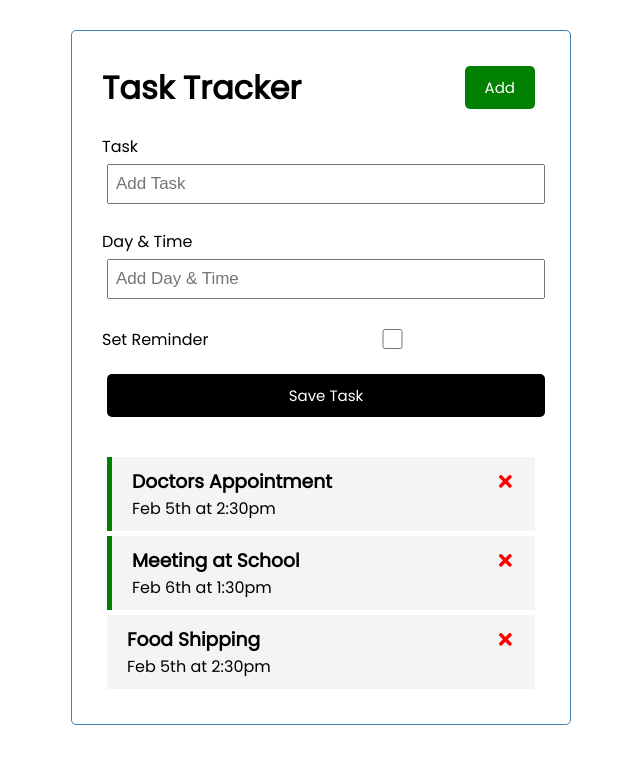
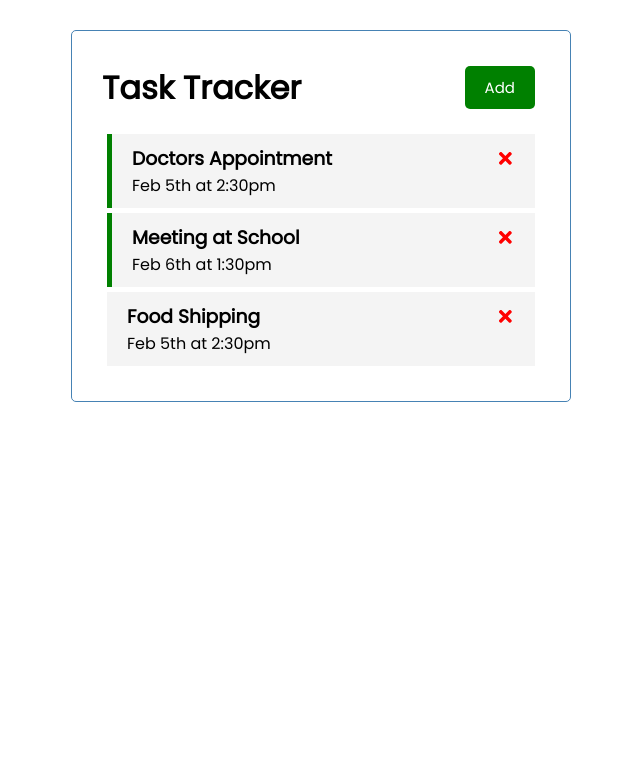
Before and after one commit to gbejula/task-tracker, a React (Create React App) app: page / in a window 1280 px wide. Shown: the top 764 px of the page, without its empty margins (319-959 px from the left). Built offline with nearby package versions, Linux system fonts and the light colour scheme.

Commit message:
completed toggle of add task button

```diff
--- a/src/App.js
+++ b/src/App.js
@@ -3,7 +3,8 @@ import Header from './components/Header';
 import Tasks from './components/Tasks';
 import AddTask from './components/AddTask';
 
-function App() {
+const App = () => {
+  const [showAddTask, setShowAddTask] = useState(false);
   const [tasks, setTasks] = useState([
     {
       id: 1,
@@ -49,8 +50,8 @@ function App() {
 
   return (
     <div className='container'>
-      <Header />
-      <AddTask onAdd={addTask} />
+      <Header onAdd={() => setShowAddTask(!showAddTask)} />
+      {showAddTask && <AddTask onAdd={addTask} />}
       {tasks.length > 0 ? (
         <Tasks tasks={tasks} onDelete={deleteTask} onToggle={toggleReminder} />
       ) : (
@@ -58,6 +59,6 @@ function App() {
       )}
     </div>
   );
-}
+};
 
 export default App;
--- a/src/components/Header.js
+++ b/src/components/Header.js
@@ -1,15 +1,11 @@
 import PropTypes from 'prop-types';
 import Button from './Button';
 
-const Header = ({ title }) => {
-  const onClick = () => {
-    console.log('Click');
-  };
-
+const Header = ({ title, onAdd }) => {
   return (
     <header className='header'>
       <h1>{title}</h1>
-      <Button text='Add' color='green' onClick={onClick} />
+      <Button text='Add' color='green' onClick={onAdd} />
     </header>
   );
 };
```
